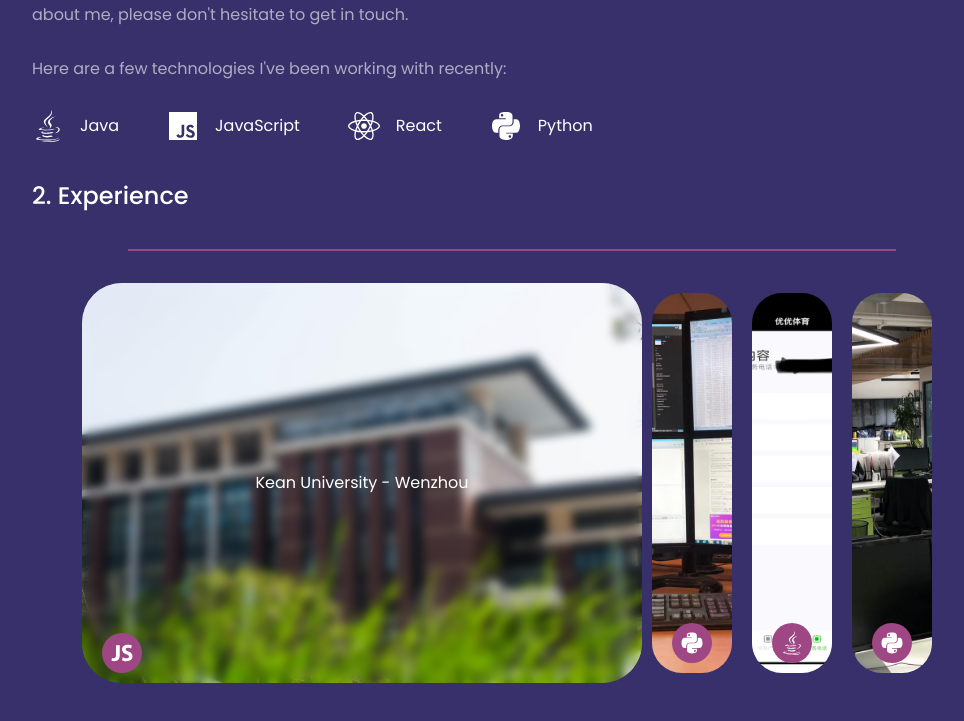
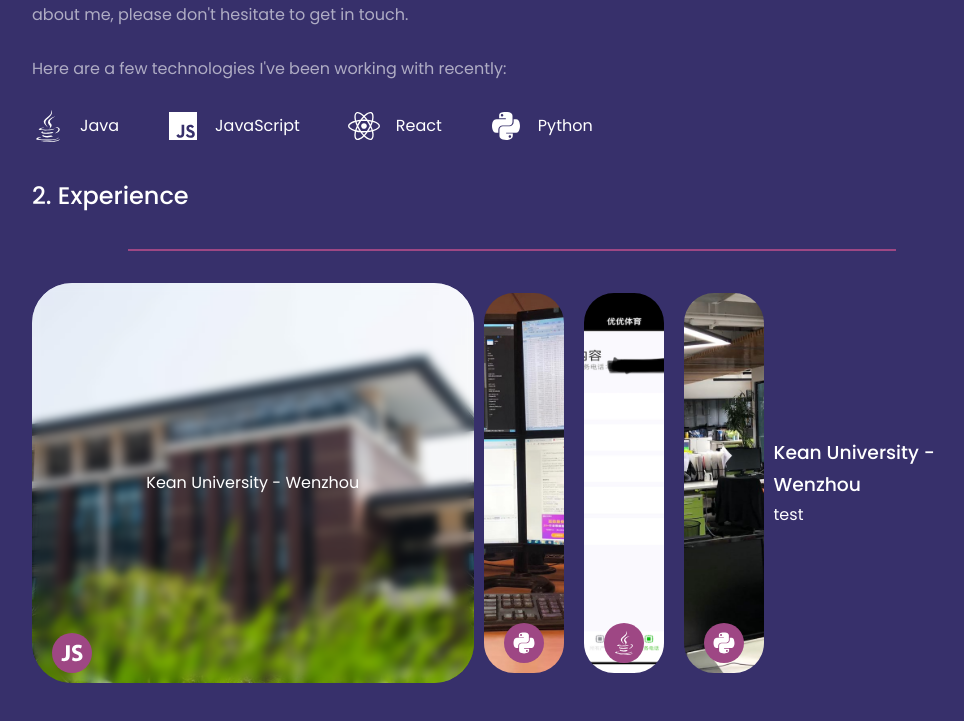
Before and after one commit to hjinlucas/react_personal_website, a React (Create React App) app: page / in a window 1280 px wide. Shown: the part 1129-1850 px from the top of the page, without its empty margins (128-1092 px from the left). Built offline with nearby package versions, Linux system fonts and the light colour scheme.

Commit message:
Update Nav

```diff
--- a/src/components/experience/Experience.jsx
+++ b/src/components/experience/Experience.jsx
@@ -8,7 +8,7 @@ import { IoLogoJavascript } from 'react-icons/io';
 import { FaPython, FaJava } from 'react-icons/fa';
 
 
-const Option = ({ backgroundUrl, mainText, isActive, onClick, smallIcon: SmallIcon }) => (
+const Option = ({ backgroundUrl, mainText, isActive, onClick, smallIcon: SmallIcon, details }) => (
   <div
     className={`option ${isActive ? 'active' : ''}`}
     style={{ '--optionBackground': `url(${backgroundUrl})` }}
@@ -22,6 +22,7 @@ const Option = ({ backgroundUrl, mainText, isActive, onClick, smallIcon: SmallIc
     </div>
 
     <div className="main">{mainText}</div>
+    <div className="details">{details}</div>
   </div>
 );
 
@@ -33,6 +34,7 @@ const Experience = () => {
       backgroundUrl: Image1,
       mainText: 'Kean University - Wenzhou',
       smallIcon: IoLogoJavascript,
+      details: 'test'
     },
     {
       backgroundUrl: Image2,
@@ -52,6 +54,8 @@ const Experience = () => {
     // Add more experiences here as needed
   ];
 
+
+  const activeExperience = experiences[activeOption];
 
   return (
     <section id='experience'>
@@ -73,7 +77,16 @@ const Experience = () => {
               />
             ))}
           </div>
+          {activeExperience && (
+          <div className="details-container">
+          <div className="details">
+                <h3>{activeExperience.mainText}</h3>
+                <p>{activeExperience.details}</p>
+            </div>
           </div>
+                )}
+          </div>
+
       </div>
       </div>
     </section>
```
